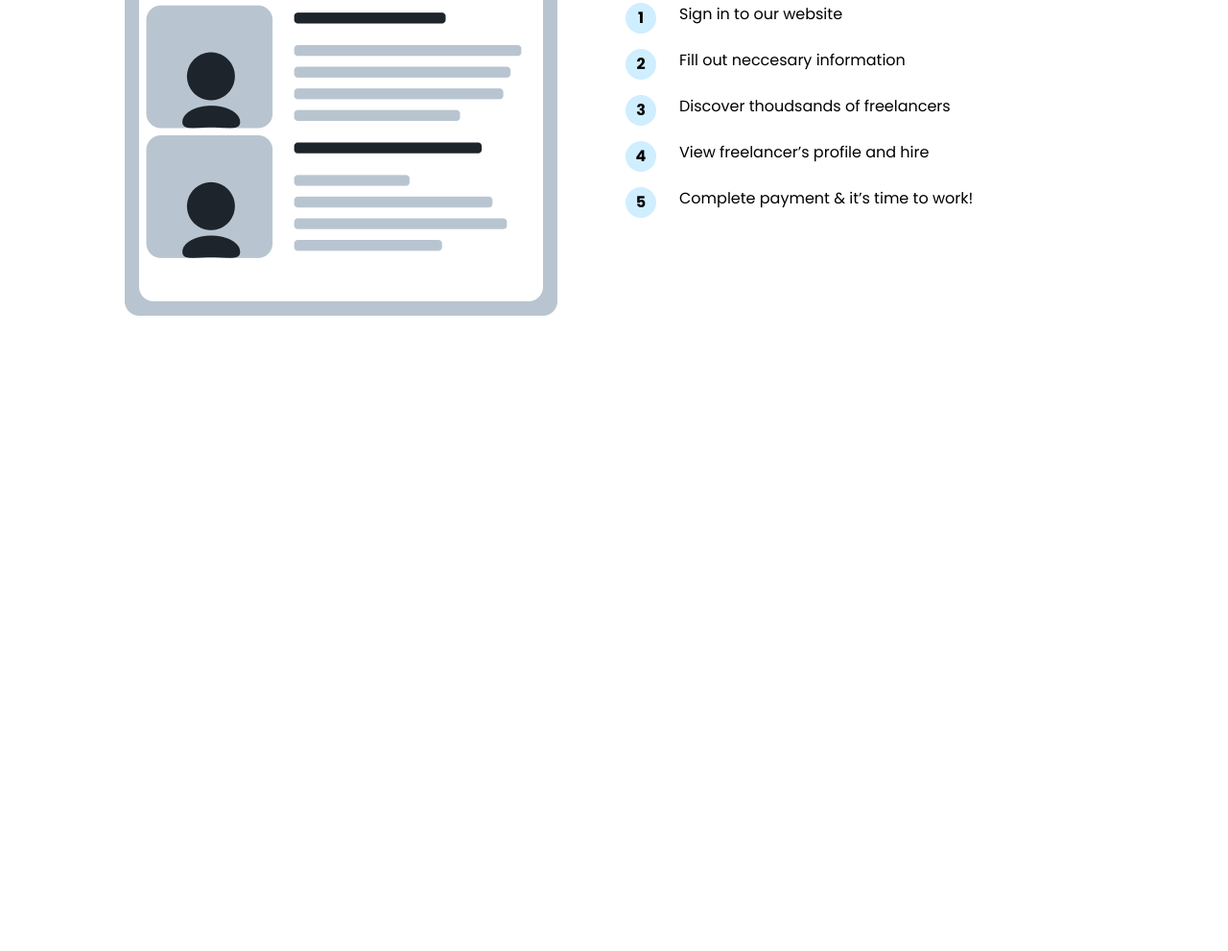
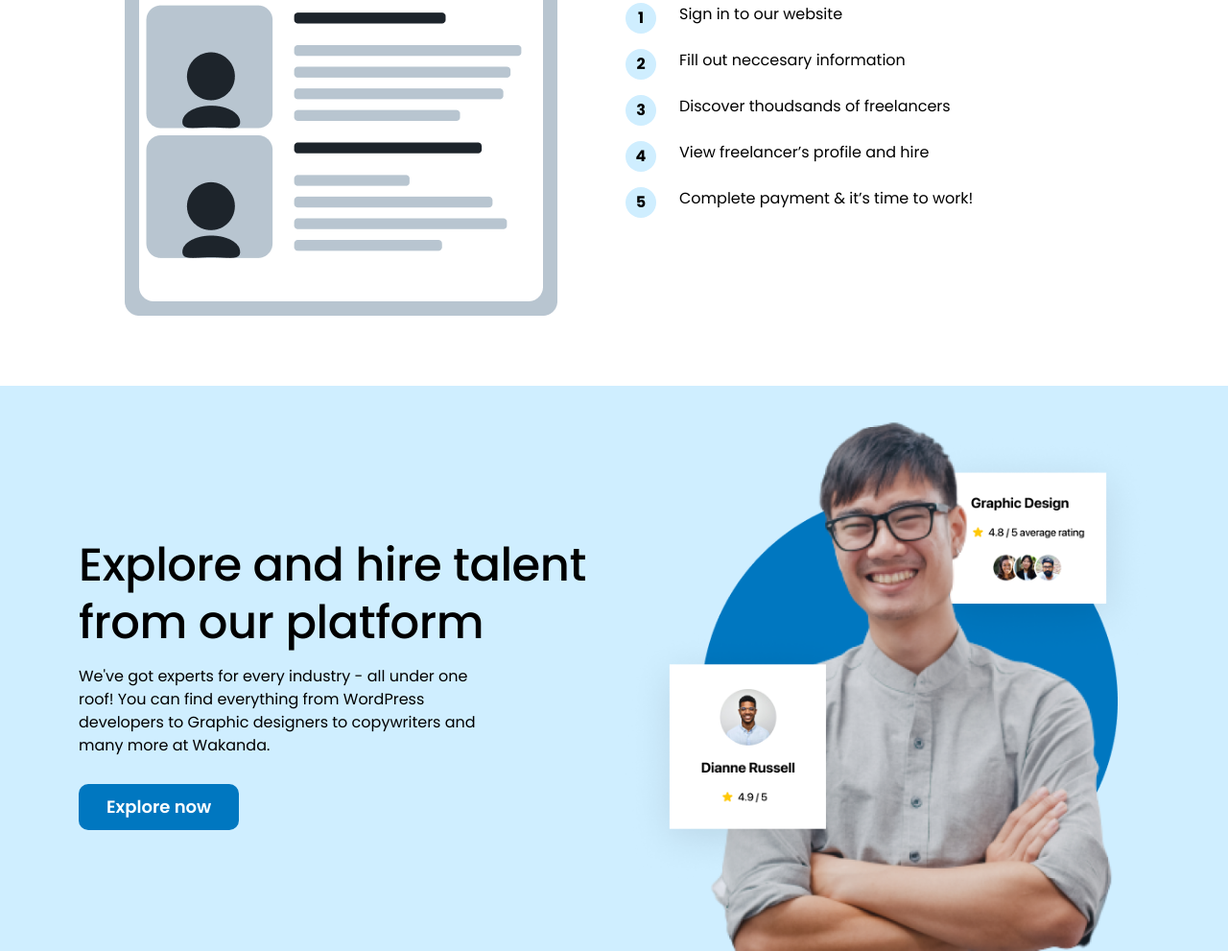
Before and after one commit to nwebpro/wakanda, a plain HTML site: page index.html in a window 1280 px wide. Shown: the part 1948-2939 px from the top of the page at 96% size. Before the commit the page ends 2350 px from the top, so only its background shows below. Drawn offline with nearby package versions, Linux system fonts and the light colour scheme.

Commit message:
explore section added

```diff
--- a/assets/css/style.css
+++ b/assets/css/style.css
@@ -115,3 +115,17 @@ ul{
     line-height: 32px;
     font-weight: 700;
 }
+/* ==================================
+    Explore Section Style
+===================================== */
+.explore-sec-area{
+    background-color: #cfeeff;
+    padding-top: 31px;
+}
+.explore-text h2{
+    margin-bottom: 14px;
+}
+.explore-text p{
+    margin-bottom: 28px;
+    padding-right: 100px;
+}
--- a/index.html
+++ b/index.html
@@ -151,6 +151,26 @@
                 </div>
             </div>
         </section>
+        <!-- Explore Section Area -->
+        <section class="explore-sec-area">
+            <!-- Container -->
+            <div class="container">
+                <div class="row align-items-center">
+                    <div class="col-12 col-sm-12 col-md-6 col-lg-6 mb-3 mb-md-0">
+                        <div class="explore-text">
+                            <h2 class="wakanda-heading-style">Explore and hire talent from our platform</h2>
+                            <p>We've got experts for every industry - all under one roof! You can find everything from WordPress developers to Graphic designers to copywriters and many more at Wakanda.</p>
+                            <a href="#" class="btn wakanda-btn-style">Explore now</a>
+                        </div>
+                    </div>
+                    <div class="col-12 col-sm-12 col-md-6 col-lg-6">
+                        <div class="explore-img">
+                            <img class="img-fluid" src="assets/images/explore-talent.png" alt="">
+                        </div>
+                    </div>
+                </div>
+            </div>
+        </section>
     </main>
     <!-- Bootstrap Js Library -->
     <script src="https://cdn.jsdelivr.net/npm/bootstrap@5.2.0/dist/js/bootstrap.bundle.min.js"></script>
```
